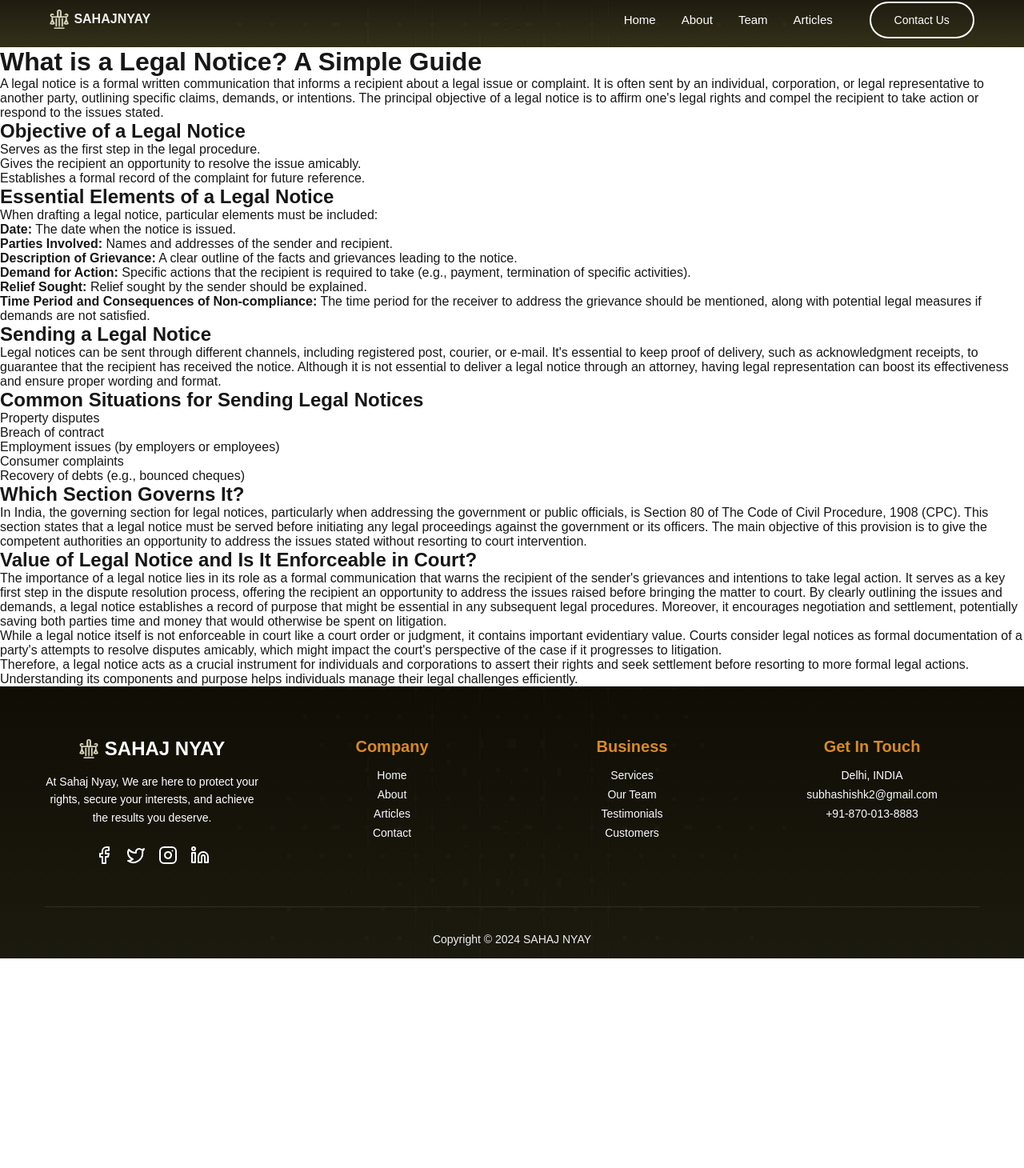
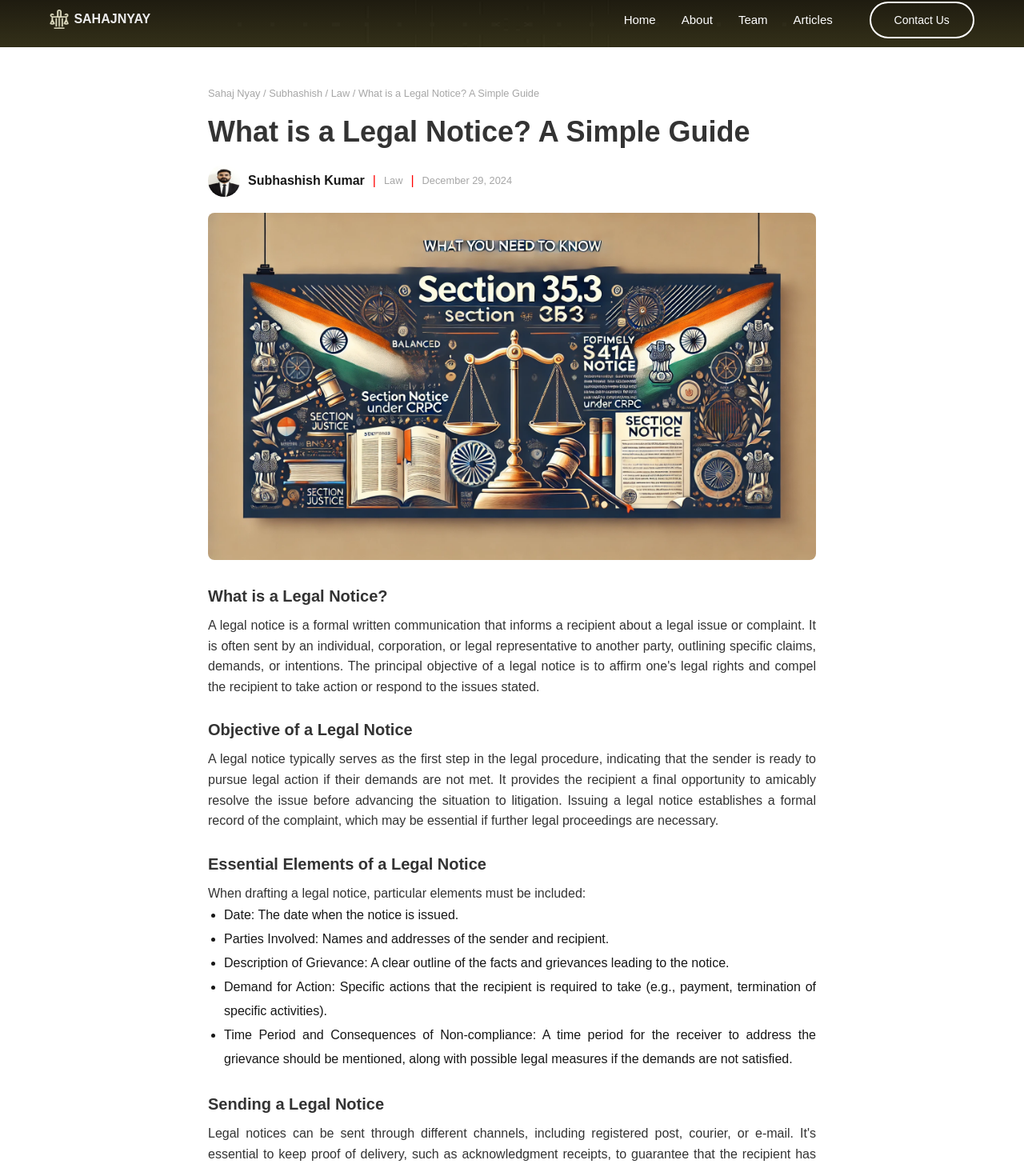
Before and after one commit to gautamkmahato/Law-firm, a Next.js app: page /blog/What-is-a-legal-notice-a-simple-guide in a window 1280 px wide. Shown: the part 10-1470 px from the top of the page at 80% size. Before the commit the page ends 1208 px from the top, so only its background shows below. Built offline with nearby package versions, Linux system fonts and the light colour scheme.

Commit message:
changed the format of the article page

```diff
--- a/app/blog/What-is-a-legal-notice-a-simple-guide/page.js
+++ b/app/blog/What-is-a-legal-notice-a-simple-guide/page.js
@@ -1,46 +1,86 @@
-import React from 'react';
+import Image from 'next/image';
+import Link from 'next/link';
+import styles from '../[blogTitle]/blogPost.module.css';
+import profileImage from '../../public/assets/profile.jpg';
+import coverImage from '../../public/assets/banner-1.jpg';
 
-export default function LegalNotice() {
+export const metadata = {
+  title: "What is a Legal Notice? A Simple Guide",
+  description: "Understand the purpose, components, and significance of a legal notice in resolving disputes before resorting to litigation.",
+};
+
+export default function BlogPost({ params }) {
   return (
-    <div className="bg-gray-100 min-h-screen py-8">
-      <div className="container mx-auto px-4 md:px-8 lg:px-16">
-        <h1 className="text-3xl font-bold text-gray-800 mb-6">
-          What is a Legal Notice? A Simple Guide
-        </h1>
+    <article className={styles.blogPost}>
+      <nav className={styles.breadcrumb}>
+        <Link href="/">Sahaj Nyay</Link> /{' '}
+        <Link href="/team">Subhashish</Link> /{' '}
+        <Link href="/">Law</Link> /{' '}
+        <span>What is a Legal Notice? A Simple Guide</span>
+      </nav>
 
-        <p className="text-lg text-gray-700 leading-relaxed mb-4">
-          A legal notice is a formal written communication that informs a recipient about a legal issue or complaint. It is often sent by an individual, corporation, or legal representative to another party, outlining specific claims, demands, or intentions. The principal objective of a legal notice is to affirm one&apos;s legal rights and compel the recipient to take action or respond to the issues stated.
+      <h1 className={styles.title}>What is a Legal Notice? A Simple Guide</h1>
+
+      <div className={styles.meta}>
+        <Image
+          src={profileImage}
+          alt="Subhashish Kumar"
+          width={40}
+          height={40}
+          className={styles.avatar}
+        />
+        <span className={styles.author}>Subhashish Kumar</span>
+        <span style={{ color: 'red' }}>|</span>
+        <span className={styles.category}>Law</span>
+        <span style={{ color: 'red' }}>|</span>
+        <time className={styles.date}>December 29, 2024</time>
+      </div>
+
+      <div className={styles.imageContainer}>
+        <Image
+          src={coverImage}
+          alt="Legal documentation image"
+          width={800}
+          height={400}
+          className={styles.mainImage}
+        />
+      </div>
+
+      <div style={{ textAlign: 'justify' }}>
+        <h3 className={styles.contentHeader}>What is a Legal Notice?</h3>
+        <p className={styles.content}>
+          A legal notice is a formal written communication that informs a recipient about a legal issue or complaint. It is often sent by an individual, corporation, or legal representative to another party, outlining specific claims, demands, or intentions. The principal objective of a legal notice is to affirm one's legal rights and compel the recipient to take action or respond to the issues stated.
         </p>
 
-        <h2 className="text-2xl font-semibold text-gray-800 mb-4">Objective of a Legal Notice</h2>
-        <ul className="list-disc list-inside text-gray-700 mb-4">
-          <li>Serves as the first step in the legal procedure.</li>
-          <li>Gives the recipient an opportunity to resolve the issue amicably.</li>
-          <li>Establishes a formal record of the complaint for future reference.</li>
+        <h3 className={styles.contentHeader}>Objective of a Legal Notice</h3>
+        <p className={styles.content}>
+          A legal notice typically serves as the first step in the legal procedure, indicating that the sender is ready to pursue legal action if their demands are not met. It provides the recipient a final opportunity to amicably resolve the issue before advancing the situation to litigation. Issuing a legal notice establishes a formal record of the complaint, which may be essential if further legal proceedings are necessary.
+        </p>
+
+        <h3 className={styles.contentHeader}>Essential Elements of a Legal Notice</h3>
+        <p className={styles.content}>
+          When drafting a legal notice, particular elements must be included:
+        </p>
+        <ul style={{ lineHeight: '30px', marginLeft: '20px' }}>
+          <li>Date: The date when the notice is issued.</li>
+          <li>Parties Involved: Names and addresses of the sender and recipient.</li>
+          <li>Description of Grievance: A clear outline of the facts and grievances leading to the notice.</li>
+          <li>Demand for Action: Specific actions that the recipient is required to take (e.g., payment, termination of specific activities).</li>
+          <li>
+            Time Period and Consequences of Non-compliance: A time period for the receiver to address the grievance should be mentioned, along with possible legal measures if the demands are not satisfied.
+          </li>
         </ul>
 
-        <h2 className="text-2xl font-semibold text-gray-800 mb-4">Essential Elements of a Legal Notice</h2>
-        <p className="text-gray-700 mb-4">
-          When drafting a legal notice, particular elements must be included:
-        </p>
-        <ul className="list-disc list-inside text-gray-700 mb-4 space-y-2">
-          <li><strong>Date:</strong> The date when the notice is issued.</li>
-          <li><strong>Parties Involved:</strong> Names and addresses of the sender and recipient.</li>
-          <li><strong>Description of Grievance:</strong> A clear outline of the facts and grievances leading to the notice.</li>
-          <li><strong>Demand for Action:</strong> Specific actions that the recipient is required to take (e.g., payment, termination of specific activities).</li>
-          <li><strong>Relief Sought:</strong> Relief sought by the sender should be explained.</li>
-          <li><strong>Time Period and Consequences of Non-compliance:</strong> The time period for the receiver to address the grievance should be mentioned, along with potential legal measures if demands are not satisfied.</li>
-        </ul>
-
-        <h2 className="text-2xl font-semibold text-gray-800 mb-4">Sending a Legal Notice</h2>
-        <p className="text-gray-700 mb-4">
-          Legal notices can be sent through different channels, including registered post, courier, or e-mail. It&apos;s essential to keep proof of delivery, such as acknowledgment receipts, to guarantee that the recipient has received the notice. Although it is not essential to deliver a legal notice through an attorney, having legal representation can boost its effectiveness and ensure proper wording and format.
+        <h3 className={styles.contentHeader}>Sending a Legal Notice</h3>
+        <p className={styles.content}>
+          Legal notices can be sent through different channels, including registered post, courier, or e-mail. It's essential to keep proof of delivery, such as acknowledgment receipts, to guarantee that the recipient has received the notice. Although it is not essential to deliver a legal notice through an attorney, having legal representation can boost its effectiveness and ensure proper wording and format.
         </p>
 
-        <h2 className="text-2xl font-semibold text-gray-800 mb-4">
-          Common Situations for Sending Legal Notices
-        </h2>
-        <ul className="list-disc list-inside text-gray-700 mb-4">
+        <h3 className={styles.contentHeader}>Common Situations for Sending Legal Notices</h3>
+        <p className={styles.content}>
+          Legal notices are often used in different contexts, including:
+        </p>
+        <ul style={{ lineHeight: '30px', marginLeft: '20px' }}>
           <li>Property disputes</li>
           <li>Breach of contract</li>
           <li>Employment issues (by employers or employees)</li>
@@ -48,25 +88,22 @@ export default function LegalNotice() {
           <li>Recovery of debts (e.g., bounced cheques)</li>
         </ul>
 
-        <h2 className="text-2xl font-semibold text-gray-800 mb-4">Which Section Governs It?</h2>
-        <p className="text-gray-700 mb-4">
-          In India, the governing section for legal notices, particularly when addressing the government or public officials, is Section 80 of The Code of Civil Procedure, 1908 (CPC). This section states that a legal notice must be served before initiating any legal proceedings against the government or its officers. The main objective of this provision is to give the competent authorities an opportunity to address the issues stated without resorting to court intervention.
+        <h3 className={styles.contentHeader}>Which Section Governs It?</h3>
+        <p className={styles.content}>
+          In India, the governing section for legal notices, particularly when addressing the government or public officials, is Section 80 of The Code of Civil Procedure, 1908 (CPC). This section states that a legal notice must be served before initiating any legal proceedings against the government or its officers. The main objective of this provision is to give competent authorities an opportunity to address the issues stated without resorting to court intervention.
         </p>
 
-        <h2 className="text-2xl font-semibold text-gray-800 mb-4">
-          Value of Legal Notice and Is It Enforceable in Court?
-        </h2>
-        <p className="text-gray-700 mb-4">
-          The importance of a legal notice lies in its role as a formal communication that warns the recipient of the sender&apos;s grievances and intentions to take legal action. It serves as a key first step in the dispute resolution process, offering the recipient an opportunity to address the issues raised before bringing the matter to court. By clearly outlining the issues and demands, a legal notice establishes a record of purpose that might be essential in any subsequent legal procedures. Moreover, it encourages negotiation and settlement, potentially saving both parties time and money that would otherwise be spent on litigation.
+        <h3 className={styles.contentHeader}>Value of Legal Notice and Is It Enforceable in Court?</h3>
+        <p className={styles.content}>
+          The importance of a legal notice lies in its role as a formal communication that warns the recipient of the sender's grievances and intentions to take legal action. It serves as a key first step in the dispute resolution process, offering the recipient an opportunity to address the issues raised before bringing the matter to court. By clearly outlining the issues and demands, a legal notice establishes a record of purpose that might be essential in any subsequent legal procedures.
         </p>
-        <p className="text-gray-700 mb-4">
-          While a legal notice itself is not enforceable in court like a court order or judgment, it contains important evidentiary value. Courts consider legal notices as formal documentation of a party&apos;s attempts to resolve disputes amicably, which might impact the court&apos;s perspective of the case if it progresses to litigation.
+        <p className={styles.content}>
+          While a legal notice itself is not enforceable in court like a court order or judgment, it contains important evidentiary value. Courts consider legal notices as formal documentation of a party's attempts to resolve disputes amicably, which might impact the court's perspective of the case if it progresses to litigation. For example, failure to respond to a legal notice may be viewed unfavorably by the court, suggesting that the recipient was aware of the grievance but decided not to engage.
         </p>
-
-        <p className="text-gray-700">
+        <p className={styles.content}>
           Therefore, a legal notice acts as a crucial instrument for individuals and corporations to assert their rights and seek settlement before resorting to more formal legal actions. Understanding its components and purpose helps individuals manage their legal challenges efficiently.
         </p>
       </div>
-    </div>
+    </article>
   );
 }
```
